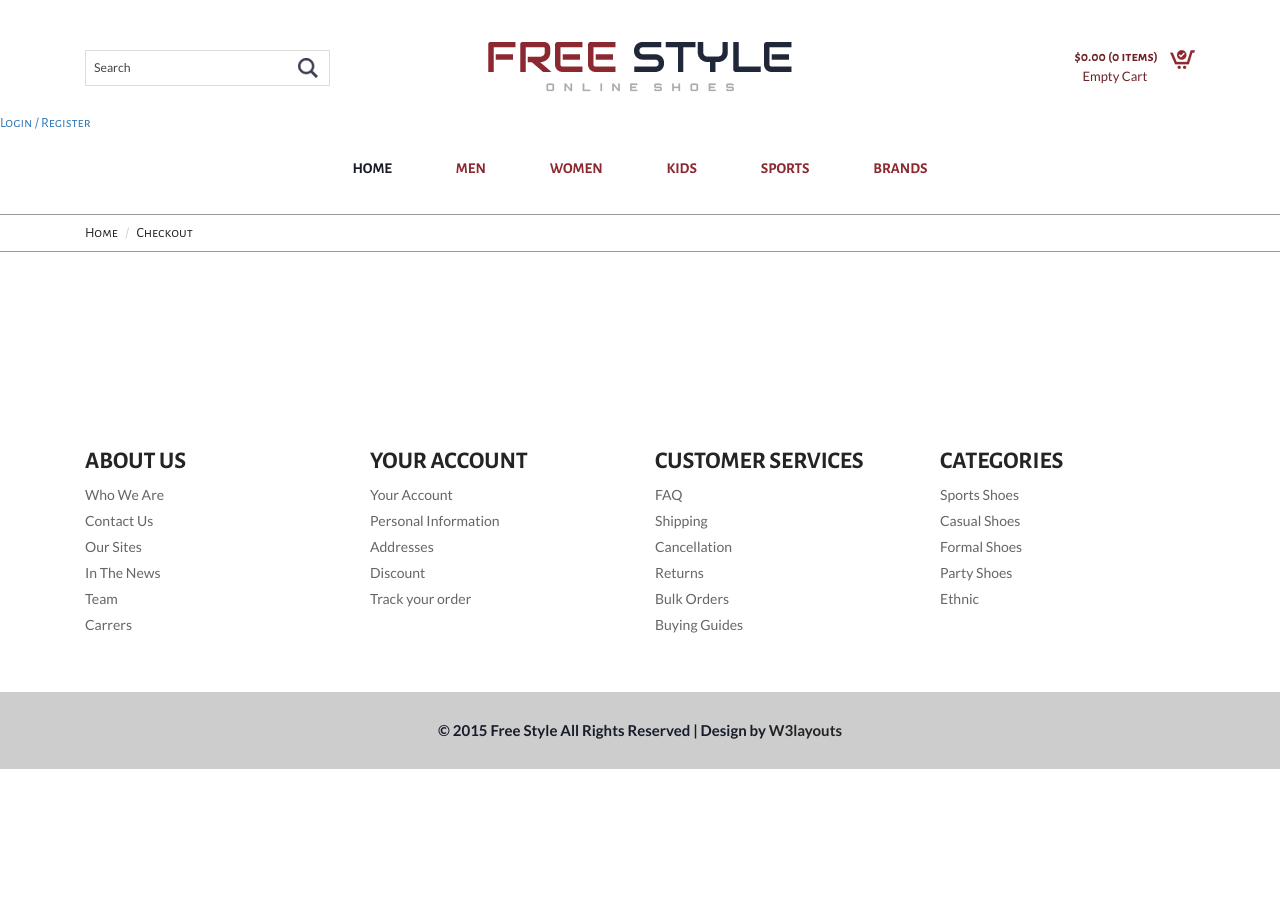
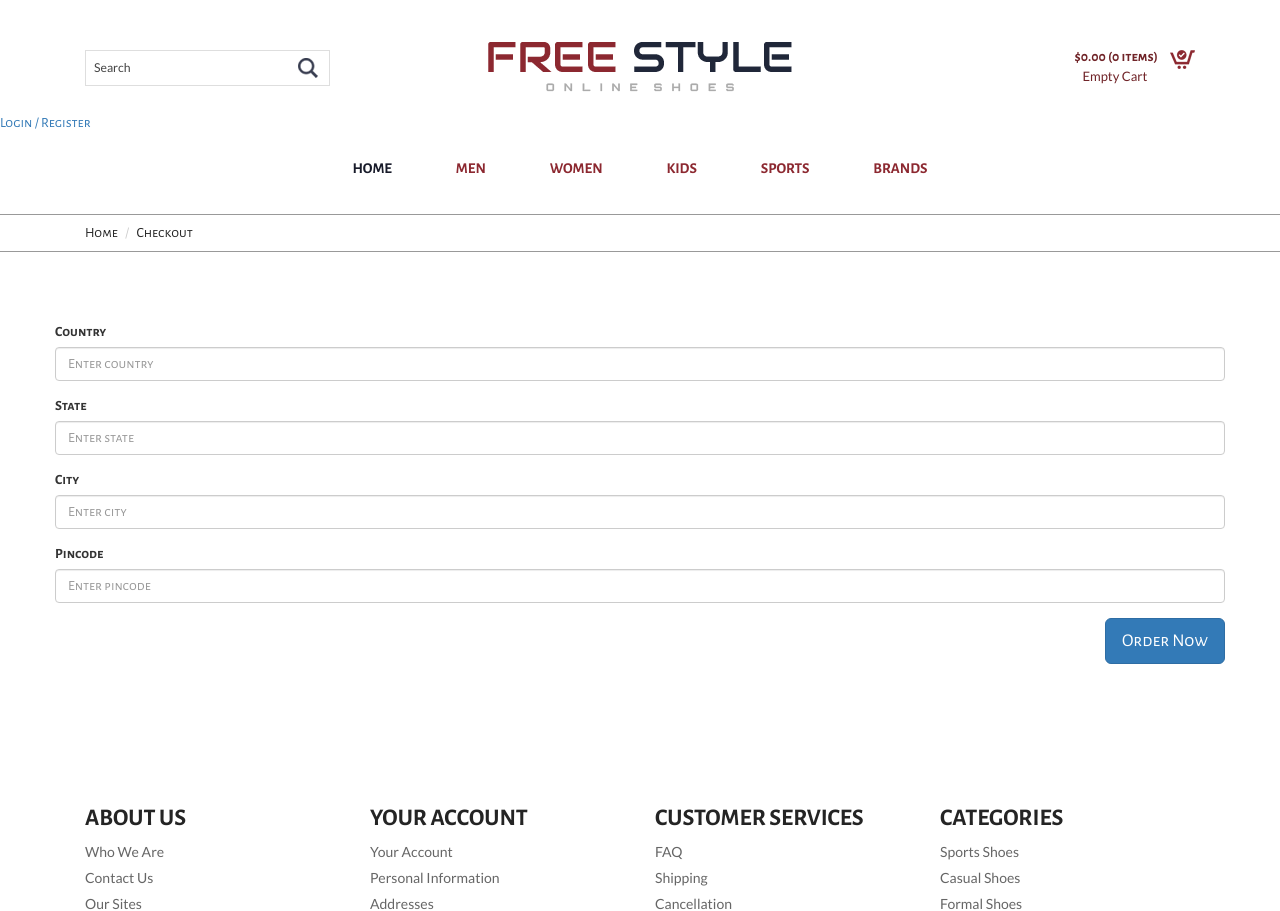
Before and after one commit to sapta2002-jpg/ecommerce_gnit, a PHP site: page /ecommerce_gnit/checkout.php in a window 1280 px wide. Shown: the top 911 px of the page. Before the commit the page ends 769 px from the top, so only its background shows below. Run offline with PHP 8.4, Linux system fonts and the light colour scheme; some libraries are stand-ins or nearby versions.

Commit message:
Refactor cart and checkout pages for improved structure and functionality. Updated cart display to enhance readability and added form fields for address input in the checkout process. Introduced a new action for placing orders.

```diff
--- a/checkout.php
+++ b/checkout.php
@@ -31,8 +31,26 @@ License URL: http://creativecommons.org/licenses/by/3.0/
 
 			<div class="row">
 				<div class="col-6">
-					<form action="">
-
+					<form action="./actions/place-order.php" method="post">
+						<div class="form-group">
+							<label for="country">Country</label>
+							<input type="text" class="form-control" id="country" name="country" placeholder="Enter country" required>
+						</div>
+						<div class="form-group">
+							<label for="state">State</label>
+							<input type="text" class="form-control" id="state" name="state" placeholder="Enter state" required>
+						</div>
+						<div class="form-group">
+							<label for="city">City</label>
+							<input type="text" class="form-control" id="city" name="city" placeholder="Enter city" required>
+						</div>
+						<div class="form-group">
+							<label for="pincode">Pincode</label>
+							<input type="text" class="form-control" id="pincode" name="pincode" placeholder="Enter pincode" required>
+						</div>
+						<div class="form-group text-right">
+							<button type="submit" class="btn btn-primary btn-lg">Order Now</button>
+						</div>
 					</form>
 				</div>
 			</div>
```
Also changed, not shown: cart.php (+8 -1 lines), actions/place-order.php (added).
